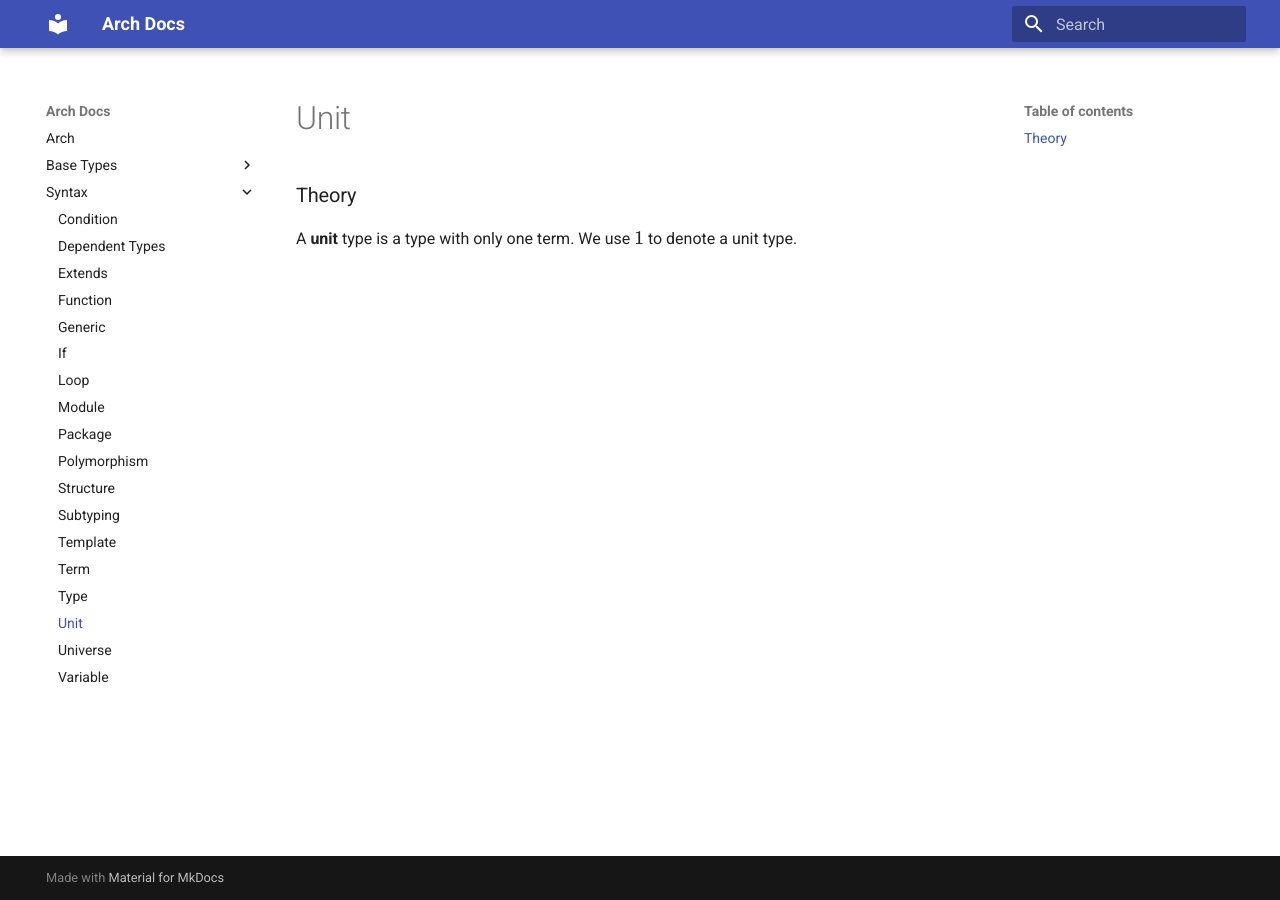
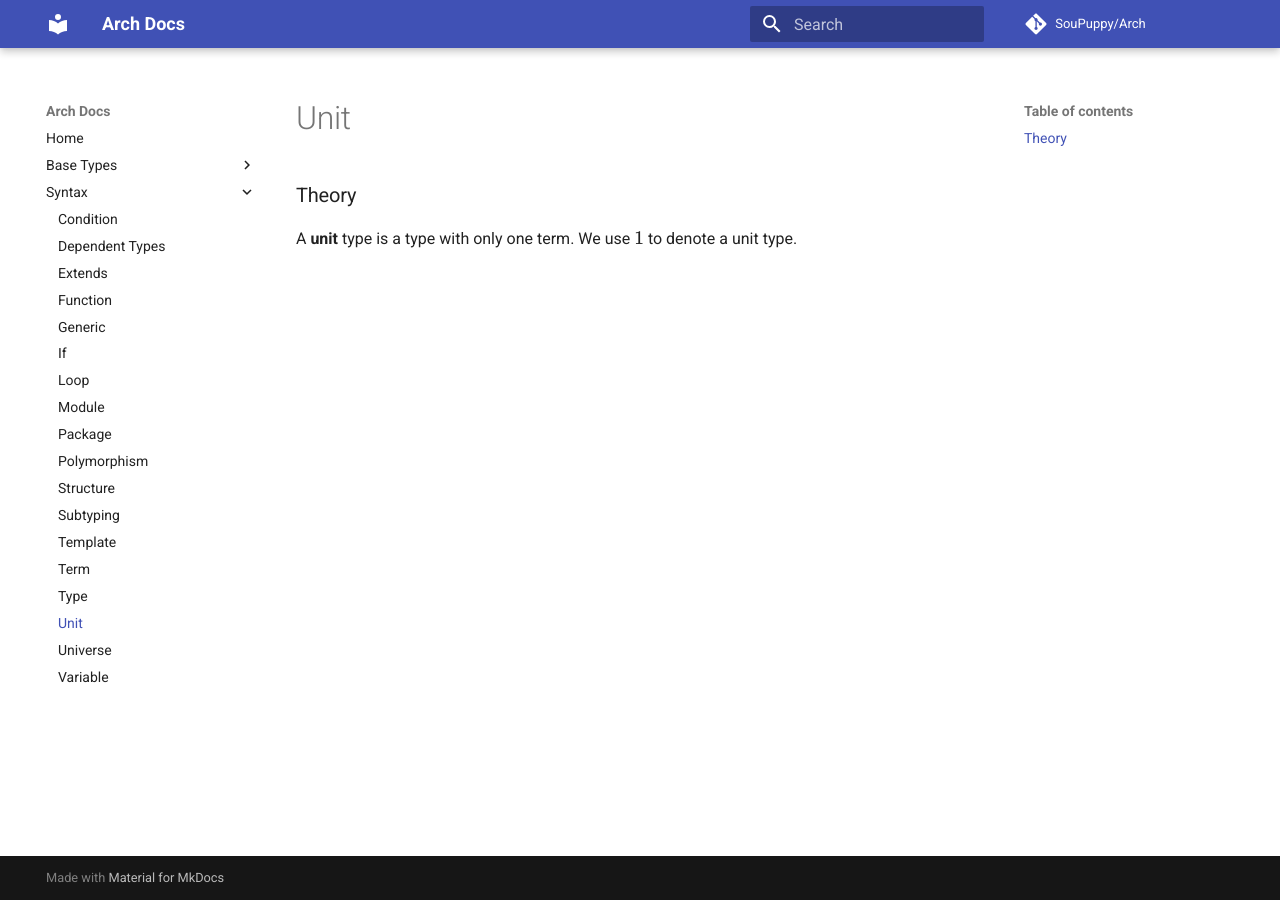
Before and after one commit to SouPuppy/Arch-Docs, an MkDocs documentation site: the page built from docs/Syntax/Unit.md, in a window 1280 px wide. Built offline with MkDocs 1.6.1 and Material for MkDocs 9.7.7, drawn with Linux system fonts in a browser that asks for light colours; comment, search, counter and statistics services are not loaded.

Commit message:
[web] link github repo

```diff
--- a/docs/index.md
+++ b/docs/index.md
@@ -1,3 +1,3 @@
-# Arch
+# Home
 
 > Arch is all about types.
--- a/mkdocs.yml
+++ b/mkdocs.yml
@@ -1,5 +1,9 @@
 site_name: Arch Docs
 site_url: https://soupup.online
+
+repo_url: https://github.com/SouPuppy/Arch
+repo_name: SouPuppy/Arch
+
 theme:
   name: material
 markdown_extensions:
```
